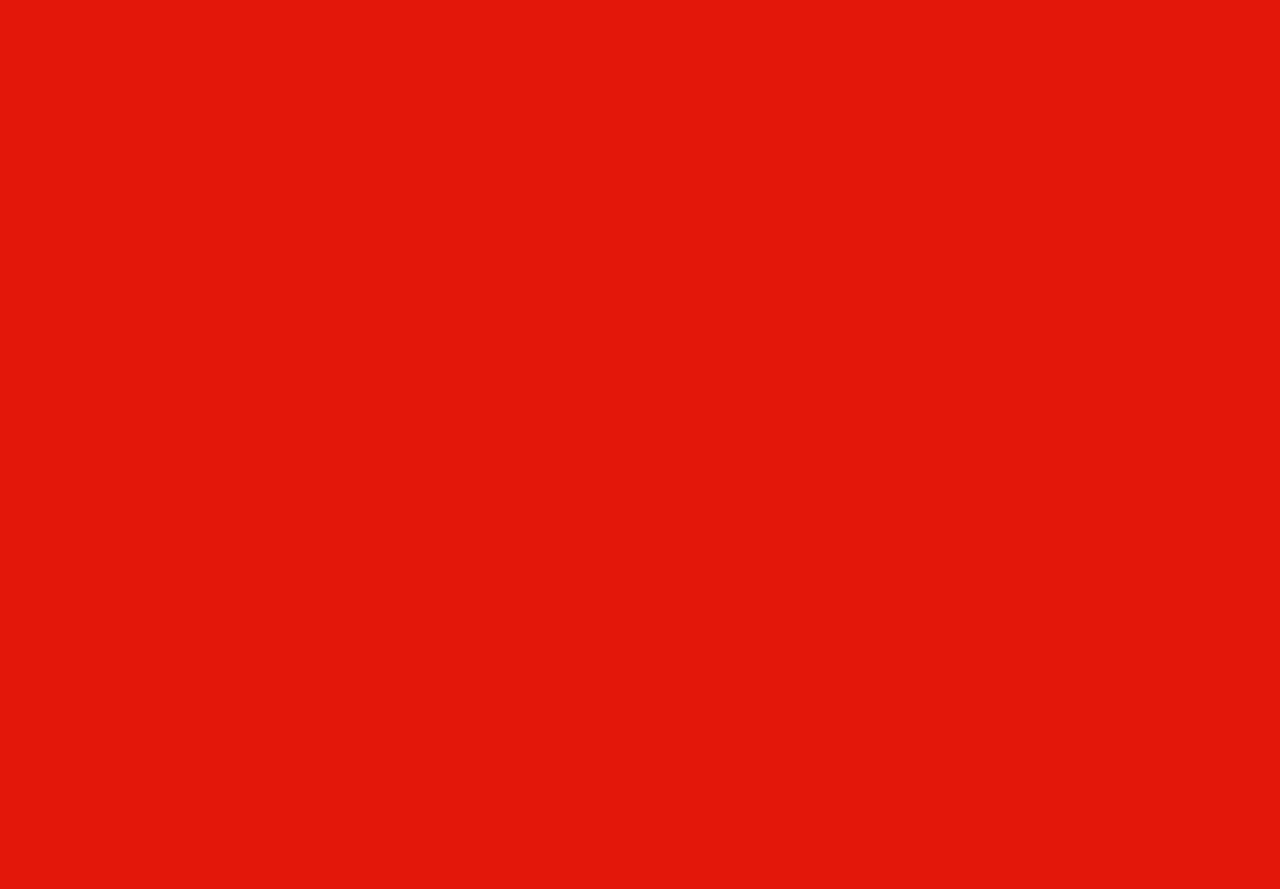
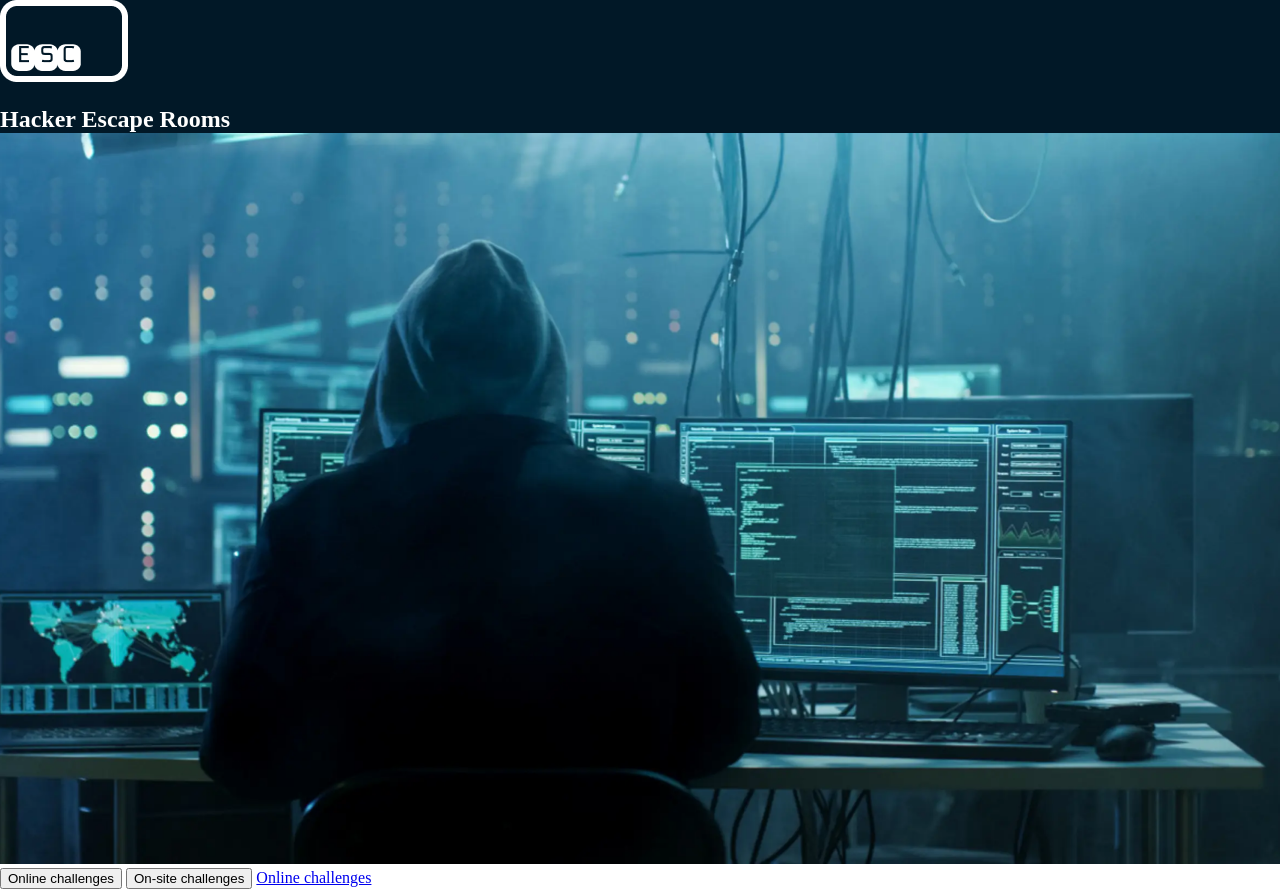
Before and after one commit to kikoDevv/esc-team-project, a website: page index.html in a window 1280 px wide. Before the commit the page ends 800 px from the top, so only its background shows below. Drawn offline with Linux system fonts and the light colour scheme.

Commit message:
Header, section and buttons added

```diff
--- a/index.html
+++ b/index.html
@@ -9,10 +9,31 @@
   </head>
 
   <body>
-    <header>
-      <nav></nav>
-    </header>
+    <div class="container">
+      <header>
+        <nav>
+          <img src="./pictures/logo.png" />
+          <h1>Hacker Escape Rooms</h1>
+          <a href="https://www.google.com/">Play online</a>
+          <a href="https://www.google.com/">Play on-site</a>
+          <a href="https://www.google.com/">The story</a>
+          <a href="https://www.google.com/">Contact us</a>
+        </nav>
+      </header>
 
-    <main></main>
+      <section class="coder-section">
+        <img class="coder-section__image" src="./pictures/coder.png" />
+      </section>
+
+      <div class="button-wrapper">
+        <button class="button-wrapper__online">Online challenges</button>
+        <button class="button-wrapper__onsite">On-site challenges</button>
+        <a href="https://www.google.com/">Online challenges</a>
+      </div>
+
+      <main></main>
+
+      <footer></footer>
+    </div>
   </body>
 </html>
--- a/src/main.scss
+++ b/src/main.scss
@@ -4,20 +4,44 @@ $blue: #36769d;
 $lightBlue: #8acfe5;
 $grey: #b6bdb5;
 
-@mixin flex-column {
-  display: flex;
-  flex-direction: column;
-  background: gray;
+html,
+body {
+  padding: 0;
+  margin: 0;
+  box-sizing: border-box;
+  overflow-x: hidden;
 }
 
-.card {
-  @include flex-column;
+.container {
+  width: 100%;
 }
 
-body {
-  background-color: $red;
-  margin: 5px;
-  p {
-    margin: 10px;
+header {
+  width: 100%;
+  background-color: $darkBlue;
+  h1 {
+    color: white;
+    margin-bottom: 0;
+  }
+  a {
+    display: none;
   }
 }
+
+.coder-section {
+  width: 100%;
+  .coder-section__image {
+    max-width: 100%;
+    height: auto;
+  }
+}
+
+.button-wrapper {
+  .main__btn--online {
+    display: none;
+  }
+  .main__btn--onsite {
+    background-color: $lightBlue;
+    border: none;
+  }
+}
```
Also changed, not shown: main.css, pictures/coder.png (renamed from pictures/image 2.png), pictures/john.png (renamed from pictures/image 3.png), pictures/logo.png (renamed from pictures/Group 1.png).
